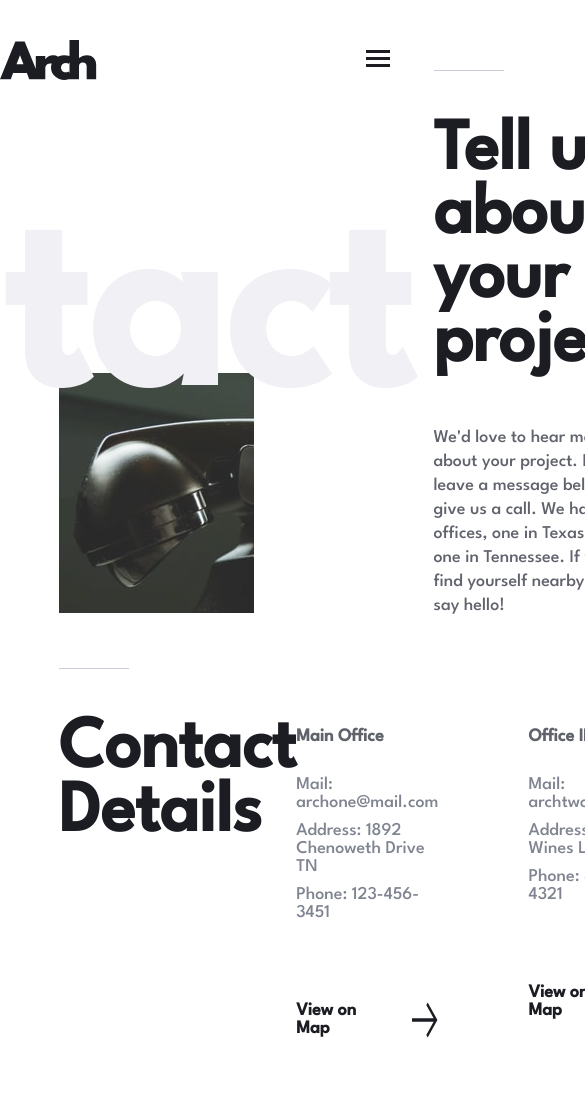
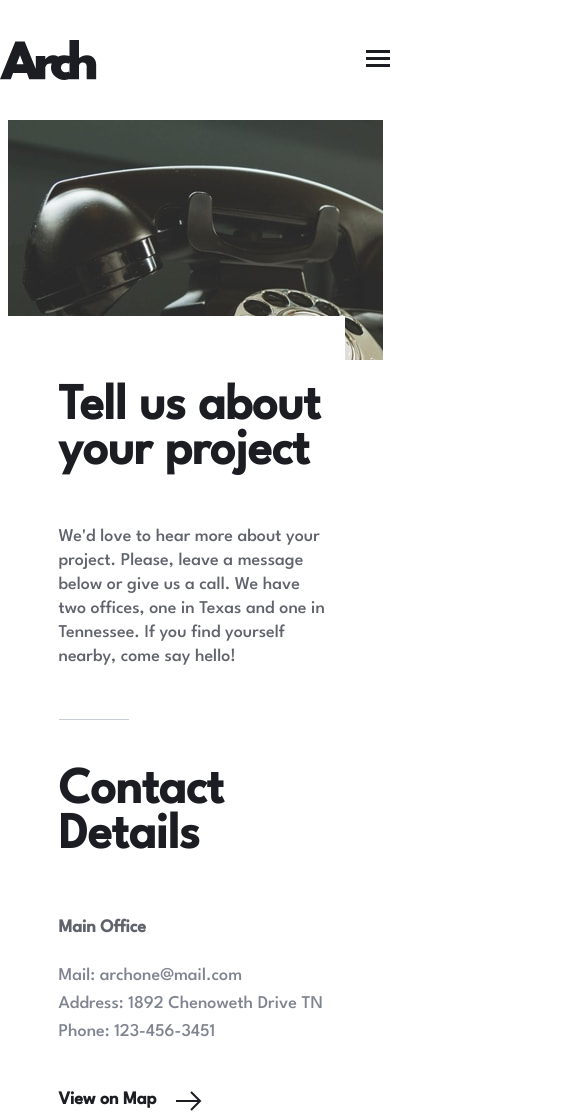
Before and after one commit to JulianTymeczko/Arch-Studio-Multi-Page-Website, a plain HTML site: page pages/contact.html in a window 390 px wide. Shown: the top 1114 px of the page, 585 px wide, since content can reach past the window. Drawn offline with Linux system fonts and the light colour scheme.

Commit message:
finished mobile view for about and contact pages

```diff
--- a/styles/about.css
+++ b/styles/about.css
@@ -433,6 +433,10 @@ footer {
 /* this is for tablet =============================================================================================== */
 
 @media screen and (min-width: 768px) and (max-width: 1439px) {
+    :root{
+        --heading-xl-font-size: 150px;
+
+    }
     .tablet-image{
         display: inline-block;
     }
@@ -440,9 +444,7 @@ footer {
         display: none;
     }
 
-    :root{
-        --heading-xl-font-size: 150px;
-    }
+
 
     .sideways-title {
         left: -130px;
@@ -565,7 +567,11 @@ footer {
 
 /* this is the mobile view ================================================================================================== */
 @media screen and (max-width: 767px) {
-
+    :root{
+        --heading-xl-font-size: 150px;
+        --heading-med-font-size: 50px;
+        --heading-med-line-spacing: 45px;
+    }
     .tablet-image{
         display: none
     }
@@ -629,6 +635,71 @@ footer {
         display: none;
     }
 
+     /* this is the header section ======================================================= */
+
+     header{
+        flex-direction: column;
+        align-items: center;
+        margin: 0 0 100px 0;
+    }
+    #about-header{
+        display: none;
+    }
+    .left-div-header{
+        margin-bottom: 20px;
+    }
+
+    .left-div-header::before{
+        display: none;
+    }
+    .left-div-header::after{
+        width: 90%;
+        height: 20%;
+        left: 0px;
+    }
+    .right-div-header{
+        margin: 0 var(--left-and-right-body-gutter) 0 var(--left-and-right-body-gutter);
+    }
+    .right-div-header h1::before{
+        display: none;
+    }
+    /* this is the main section ======================================================= */
+
+    #our-heritage div:nth-child(2){
+        display: none;
+    }
+    #the-leaders{
+        flex-direction: column;
+    }
+    #the-leaders > h1{
+        margin-bottom: 60px;
+    }
+    .the-leaders-right-div{
+
+        grid-template-columns: auto;
+       row-gap: 70px;
+    }
+    .jake-richards div{
+        height: 250px;
+        width: auto;
+        max-width: 275px;
+    }
+    .thompson-smith div{
+        height: 250px;
+        width: auto;
+        max-width: 275px;
+    }
+    .jackson-rourke div{
+        height: 250px;
+        width: auto;
+        max-width: 275px;
+    }
+    .maria-simpson div{
+        height: 250px;
+        width: auto;
+        max-width: 275px;
+    }
+
 
     /* this is the footer section ========================================================== */
 
--- a/styles/contact.css
+++ b/styles/contact.css
@@ -657,7 +657,11 @@ footer {
 
 /* this is the mobile view ================================================================================================== */
 @media screen and (max-width: 767px) {
-
+    :root{
+        --heading-xl-font-size: 150px;
+        --heading-med-font-size: 50px;
+        --heading-med-line-spacing: 45px;
+    }
     .tablet-image{
         display: none
     }
@@ -722,6 +726,100 @@ footer {
         display: none;
     }
 
+    /* this is the header section ===================================================== */
+    header{
+        flex-direction: column;
+        align-items: center;
+        margin: 0 0 100px 0;
+    }
+    #about-header{
+        display: none;
+    }
+    .left-div-header{
+        margin-bottom: 20px;
+    }
+
+    .left-div-header::before{
+        display: none;
+    }
+    .left-div-header::after{
+        width: 90%;
+        height: 20%;
+        left: 0px;
+    }
+    .right-div-header{
+        margin: 0 var(--left-and-right-body-gutter) 0 var(--left-and-right-body-gutter);
+    }
+    .right-div-header h1::before{
+        display: none;
+    }
+
+    /* this is the main section ======================================================= */
+    main{
+        margin-left: 0;
+        margin-right: 0;
+    }
+    #contact-details{
+        flex-direction: column;
+        margin-right: var(--left-and-right-body-gutter);
+        margin-left: var(--left-and-right-body-gutter);
+
+    }
+    .contact-details-left-div{
+        margin-bottom: 50px;
+    }
+    .contact-details-right-div{
+        flex-direction: column;
+        gap:0px;
+    }
+    #main-office{
+        position: relative;
+    }
+    #main-office div:nth-child(3){
+        position: absolute;
+        right: 0px;
+        bottom: 50%;
+    }
+    #office-II{
+        position: relative;
+    }
+    #office-II div:nth-child(3){
+        position: absolute;
+        right: 0px;
+        bottom: 50%;
+    }
+
+    #form-section{
+        flex-direction: column;
+        gap: 80px;
+        margin-left: var(--left-and-right-body-gutter);
+        margin-right: var(--left-and-right-body-gutter);
+    }
+    #form-section br{
+        display: none;
+    }
+    .form-section-right-div{
+        width: 100%;
+    }
+    .last button{
+        position: static;
+    }
+    #main-office{
+        margin-bottom: 50px;
+    }
+    #main-office div:nth-child(2){
+        margin-bottom: 50px;
+    }
+    #main-office div:nth-child(3){
+        position: static;
+    }
+    #office-II div:nth-child(2){
+        margin-bottom: 50px;
+    }
+    #office-II div:nth-child(3){
+        position: static;
+    }
+
 
     /* this is the footer section ========================================================== */
 
```
